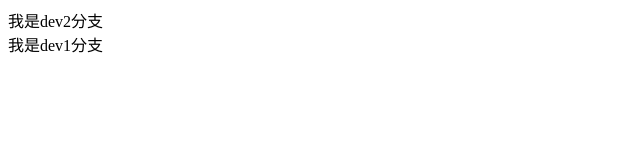
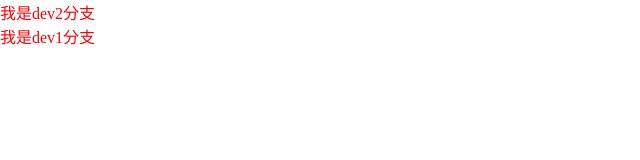
Before and after one commit to huiyitiao/gitdemo, a website: page index.html in a window 1280 px wide. Shown: the whole page, without its empty margins (0-640 px from the left). Drawn offline with Linux system fonts and the light colour scheme.

Commit message:
添加样式

```diff
--- a/index.css
+++ b/index.css
@@ -0,0 +1,7 @@
+*{
+    margin: 0;
+    padding: 0;
+}
+body{
+    color: red;
+}
--- a/index.html
+++ b/index.html
@@ -4,6 +4,7 @@
     <meta charset="UTF-8">
     <meta name="viewport" content="width=device-width, initial-scale=1.0">
     <title>Document</title>
+    <link rel="stylesheet" href="./index.css">
 </head>
 <body>
     <div>我是dev2分支</div>
```
